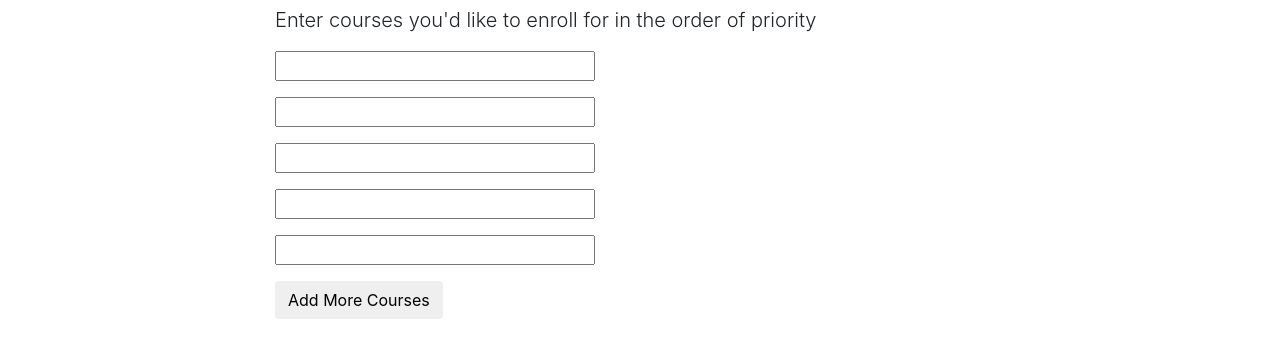
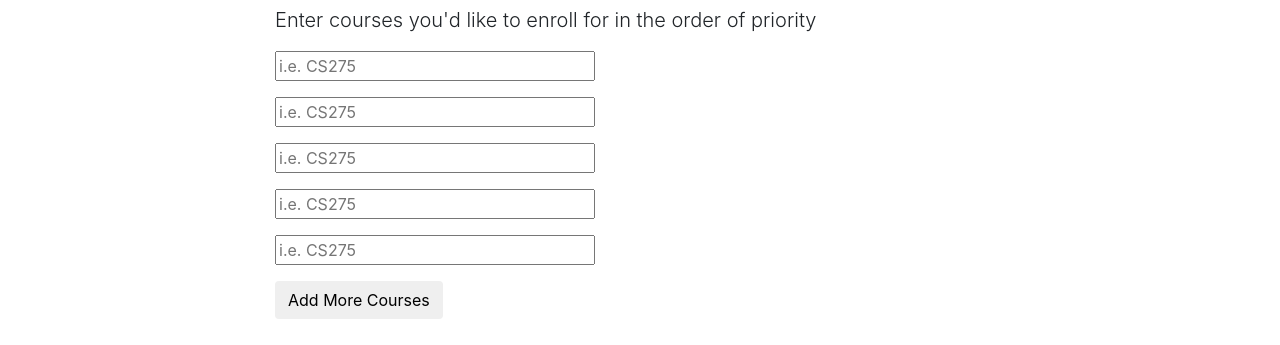
Before and after one commit to wwwApp/CS275_WI2018_FP, a website with bundled scripts: page code/index.html in a window 1280 px wide. Shown: the part 549-894 px from the top of the page. Built offline with nearby package versions, Linux system fonts and the light colour scheme.

Commit message:
Placeholder Added to Course inputs & JS adjustment

```diff
--- a/code/index.html
+++ b/code/index.html
@@ -69,19 +69,19 @@
             <p class="lead">Enter courses you'd like to enroll for in the order of priority</p>
             <ul>
               <li>
-                <input class="courses" type="text" name="course">
+                <input class="courses" type="text" name="course" placeholder="i.e. CS275">
               </li>
               <li>
-                <input class="courses" type="text" name="course">
+                <input class="courses" type="text" name="course" placeholder="i.e. CS275">
               </li>
               <li>
-                <input class="courses" type="text" name="course">
+                <input class="courses" type="text" name="course" placeholder="i.e. CS275">
               </li>
               <li>
-                <input class="courses" type="text" name="course">
+                <input class="courses" type="text" name="course" placeholder="i.e. CS275">
               </li>
               <li>
-                <input class="courses" type="text" name="course">
+                <input class="courses" type="text" name="course" placeholder="i.e. CS275">
               </li>
               <li>
                 <button class="btn" id="addMore" type="button" onclick="add_more()">Add More Courses</button>
--- a/code/js/inputs.js
+++ b/code/js/inputs.js
@@ -79,7 +79,7 @@ function time_inputs()
  */
 function add_more()
 {
-  var replace_str = "<li> <input class='courses' type='text' name='course'> </li>"
+  var replace_str = "<li> <input class='courses' type='text' name='course' placeholder='i.e. CS275'> </li>"
                   + "<li> <button class='btn' id='addMore' type='button' onclick='add_more()'>Add More Courses</button>";
   $("#addMore").replaceWith(replace_str);
 }
```
